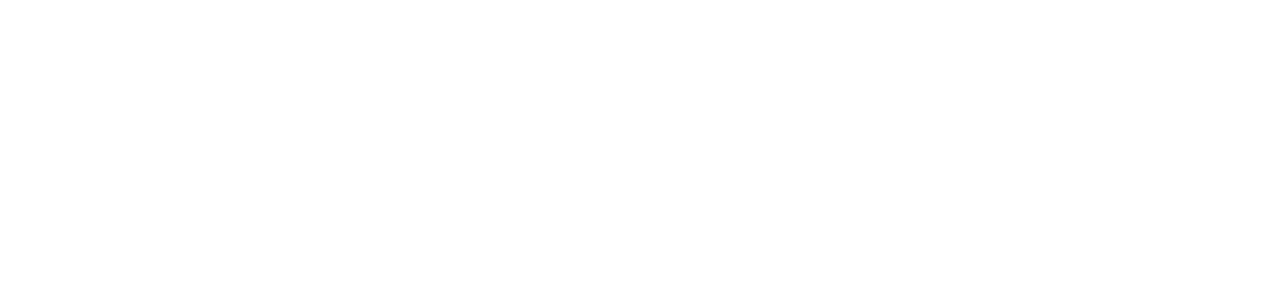
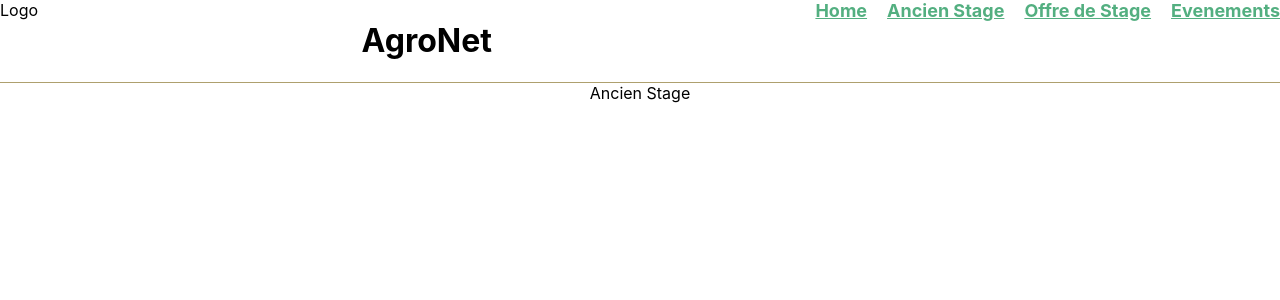
Before and after one commit to Yannis-Barba/agronet, a React (Create React App) app: page /pages/ancienstage in a window 1280 px wide. Shown: the top 300 px of the page. Built offline with nearby package versions, Linux system fonts and the light colour scheme.

Commit message:
add files ancienstage, evenements, home, offrestage and import the package react-router-dom

```diff
--- a/package.json
+++ b/package.json
@@ -8,6 +8,7 @@
     "@testing-library/user-event": "^12.8.3",
     "react": "^17.0.2",
     "react-dom": "^17.0.2",
+    "react-router-dom": "^5.3.0",
     "react-scripts": "4.0.3",
     "web-vitals": "^1.1.2"
   },
--- a/src/App.js
+++ b/src/App.js
@@ -1,10 +1,34 @@
 import logo from './logo.svg';
 import './App.css';
+import { BrowserRouter as Router, Switch, Route, Link } from "react-router-dom";
+import NavBar from './components/navbar';
+import Home from './pages/home';
+import AncienStage from './pages/ancienstage';
+import OffreStage from './pages/offrestage';
+import Evenements from './pages/evenements';
 
 function App() {
   return (
     <div className="App">
+      <Router>
+        <NavBar/>
+        <Switch>
+          <Route exact path = "/">
+            <Home/>
+          </Route>
+          <Route path="/pages/ancienstage">
+            <AncienStage/>
+          </Route>
+          <Route path="/pages/offrestage">
+            <OffreStage/>
+          </Route>
+          <Route path="/pages/evenements">
+            <Evenements/>
+          </Route>
 
+        </Switch>
+
+      </Router>
     </div>
   );
 }
--- /dev/null
+++ b/src/components/navbar.js
@@ -0,0 +1,19 @@
+import React from 'react';
+import {Link} from 'react-router-dom';
+
+function NavBar(){
+    return (
+        <div className="navBar">
+            <div id="logo" className="logo">Logo</div>
+            <h1 className="agroNetTitle">AgroNet</h1>
+            <div className="linksContainer">
+                <Link to="/pages/home" className="links linksNavBar"> Home </Link>
+                <Link to="/pages/ancienstage" className="links linksNavBar"> Ancien Stage </Link>
+                <Link to="/pages/offrestage" className="links linksNavBar"> Offre de Stage </Link>
+                <Link to="/pages/evenements" className="links linksNavBar"> Evenements </Link>
+            </div>
+        </div>
+    )
+}
+
+export default NavBar;
--- a/src/index.css
+++ b/src/index.css
@@ -1,3 +1,8 @@
+:root{
+  --primary-color: #53AF80;
+  --secondary-color: #AEA06E;
+}
+
 body {
   margin: 0;
   font-family: -apple-system, BlinkMacSystemFont, 'Segoe UI', 'Roboto', 'Oxygen',
@@ -11,3 +16,29 @@
   font-family: source-code-pro, Menlo, Monaco, Consolas, 'Courier New',
     monospace;
 }
+
+.navBar{
+  display: flex;
+  flex-direction: row;
+  justify-content: space-between;
+  border-bottom: solid 1px var(--secondary-color);
+}
+
+.linksContainer{
+  display: flex;
+  flex-direction: row;
+  gap: 20px;
+}
+
+.links{
+  color: var(--primary-color);
+}
+
+.linksNavBar{
+  font-weight: bold;
+  font-size: large;
+}
+
+.linksNavBar:hover{
+  color: #4A926D;
+}
--- /dev/null
+++ b/src/pages/ancienstage.js
@@ -0,0 +1,7 @@
+import React from 'react';
+
+function AncienStage(){
+    return <div>Ancien Stage</div>
+}
+
+export default AncienStage;
--- /dev/null
+++ b/src/pages/evenements.js
@@ -0,0 +1,7 @@
+import React from 'react';
+
+function Evenements(){
+    return <div>Evenements</div>
+}
+
+export default Evenements;
--- /dev/null
+++ b/src/pages/home.js
@@ -0,0 +1,7 @@
+import React from 'react';
+
+function Home(){
+    return <div>Home</div>;
+}
+
+export default Home;
--- /dev/null
+++ b/src/pages/offrestage.js
@@ -0,0 +1,7 @@
+import React from 'react';
+
+function OffreStage(){
+    return <div>Offre de Stage</div>
+}
+
+export default OffreStage;
```
Also changed, not shown: 1 other file (tests, documents, lock files or other folders).
